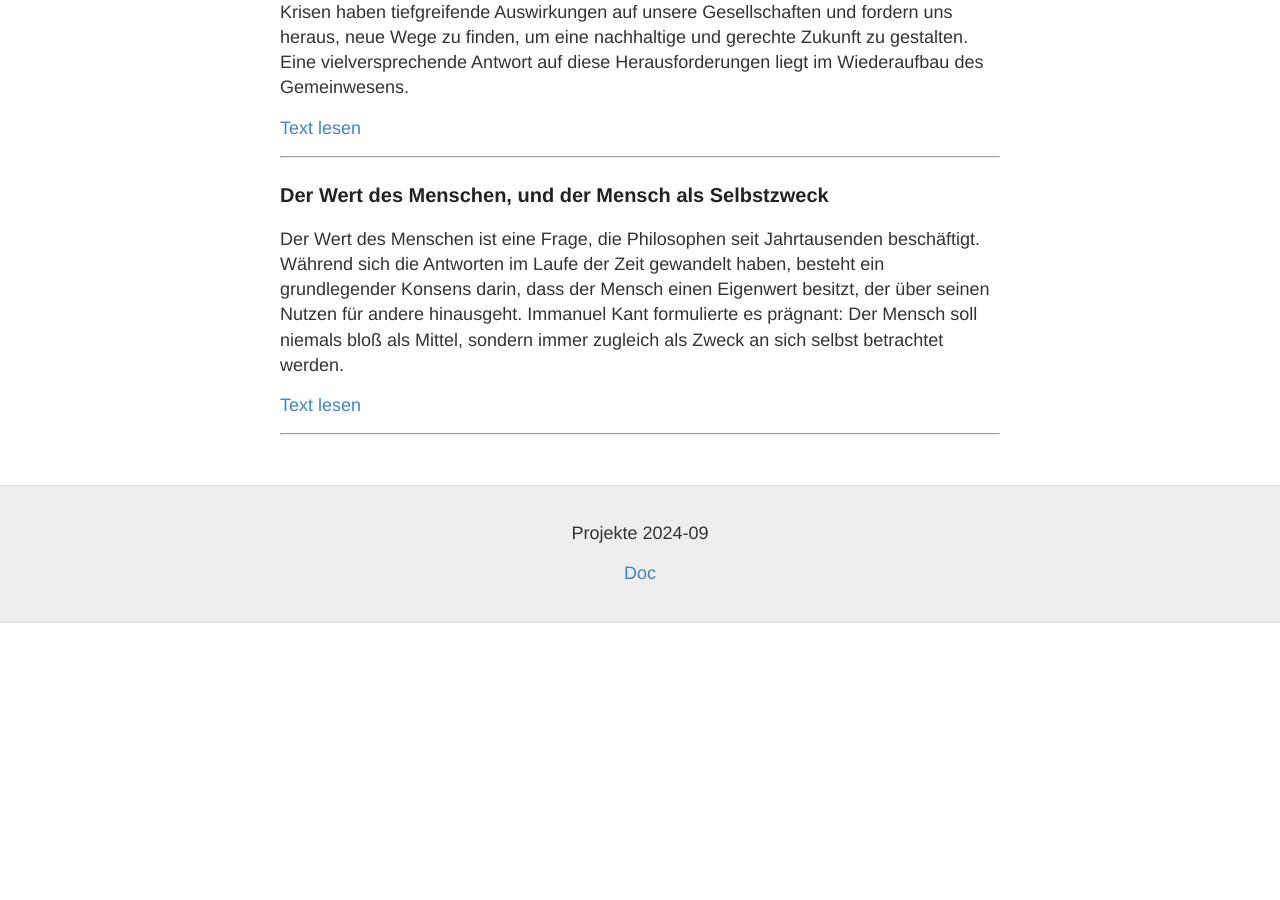
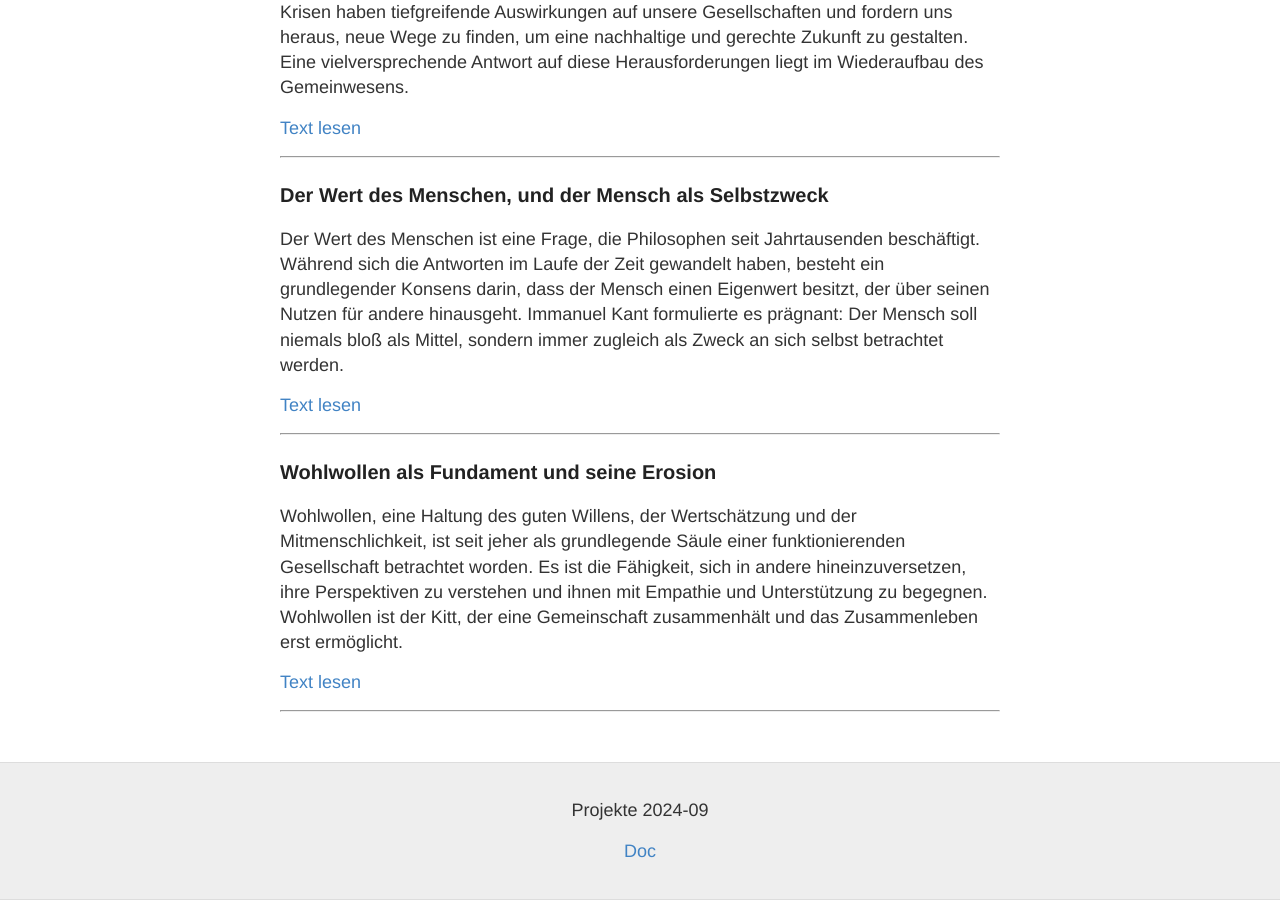
Before and after one commit to S2030c/projekte, a Jekyll site: the page built from _posts/2024-09-26-texte-die-herausragen.md, in a window 1280 px wide and 900 px high, scrolled down 623 px. Built offline with Jekyll 4.4.1, drawn with Linux system fonts in a browser that asks for light colours; nearby versions of some CDN libraries; our own code applies the rules of GitHub Pages for plain Markdown files; before the commit the page ends 1246 px from its top, so only the background shows below that.

Commit message:
Update 2024-09-26-texte-die-herausragen.md

```diff
--- a/_posts/2024-09-26-texte-die-herausragen.md
+++ b/_posts/2024-09-26-texte-die-herausragen.md
@@ -28,3 +28,11 @@ Der Wert des Menschen ist eine Frage, die Philosophen seit Jahrtausenden beschä
 [Text lesen](https://s2030c.github.io/gesellschaftskritik/doc/der-mensch-als-selbstzweck/)
 
 ----
+
+### Wohlwollen als Fundament und seine Erosion
+
+Wohlwollen, eine Haltung des guten Willens, der Wertschätzung und der Mitmenschlichkeit, ist seit jeher als grundlegende Säule einer funktionierenden Gesellschaft betrachtet worden. Es ist die Fähigkeit, sich in andere hineinzuversetzen, ihre Perspektiven zu verstehen und ihnen mit Empathie und Unterstützung zu begegnen. Wohlwollen ist der Kitt, der eine Gemeinschaft zusammenhält und das Zusammenleben erst ermöglicht.
+
+[Text lesen](https://s2030c.github.io/gemeinwesen/wohlwollen-als-fundament/)
+
+----
```
